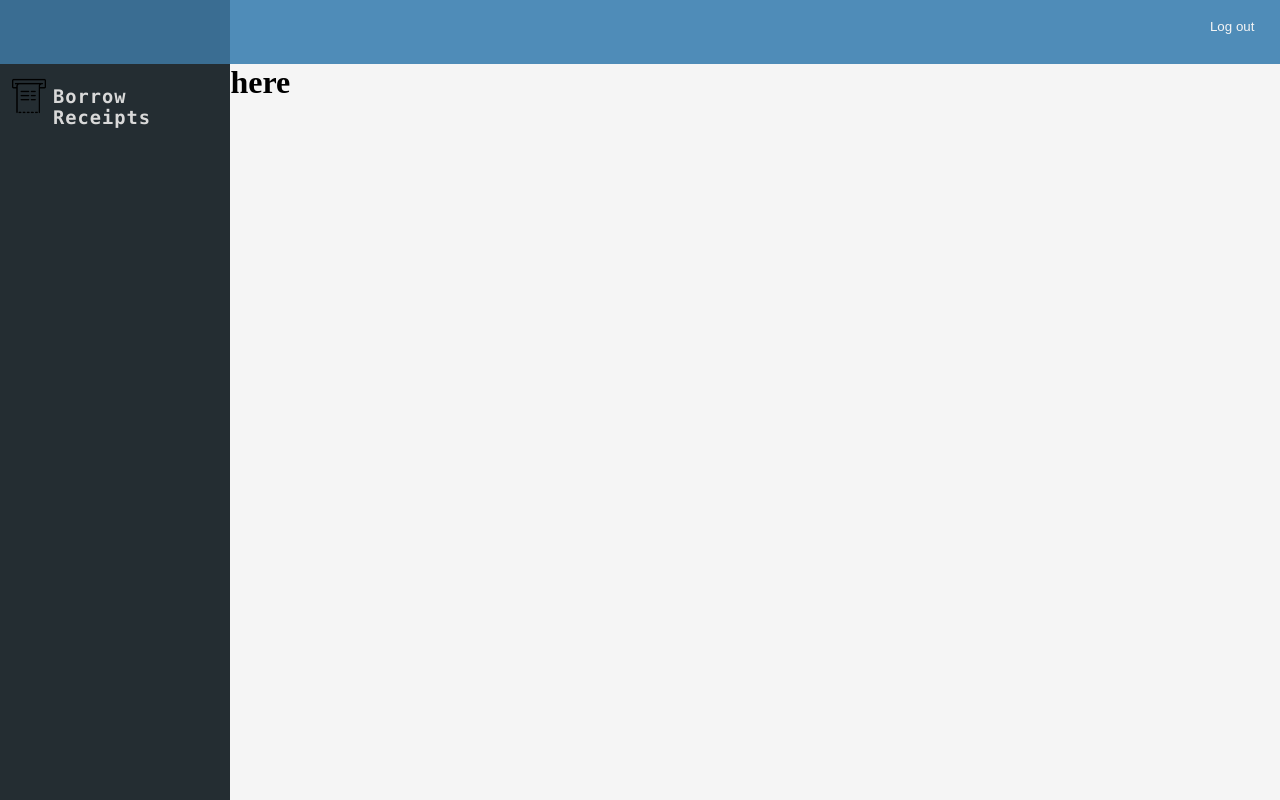
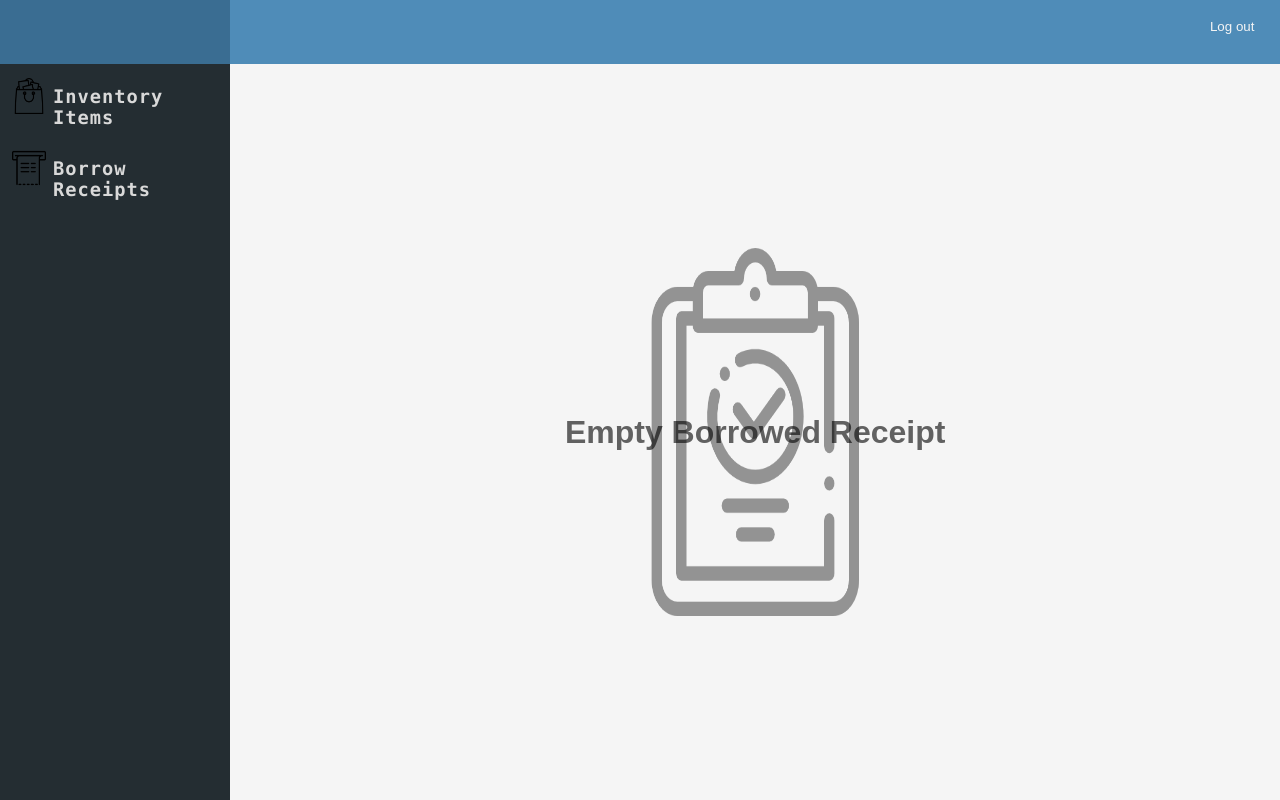
Before and after one commit to jmNepomuceno/inventorymw-a, a React (Create React App) app: page /inventorymw-a/borrow/borrow-receipt in a window 1280 px wide. Built offline with nearby package versions, Linux system fonts and the light colour scheme.

Commit message:
add items side bar, admin main page

```diff
--- a/src/App.jsx
+++ b/src/App.jsx
@@ -3,6 +3,7 @@ import {BrowserRouter as Router, Switch, Route} from 'react-router-dom'
 import Modal from 'react-modal'
 
 import Borrow from './components/Borrow'
+import Admin from './components/Admin'
 
 import Home from './Home'
 
@@ -41,6 +42,7 @@ class App extends Component {
                             getIDNum={this.getIDNum.bind(this)}
                         />)} />
                         <Route path="/borrow" render={(props) => (<Borrow usersInfo={usersData}/>)} />
+                        <Route path="/admin" render={(props) => (<Admin/>)} />
                     </Switch>
                 </div>
             </Router>
--- /dev/null
+++ b/src/components/Admin.jsx
@@ -0,0 +1,14 @@
+import React, { Component } from 'react';
+
+class Admin extends Component {
+    state = {  }
+    render() {
+        return (
+            <div>
+                <h1>Admin Main Page</h1>
+            </div>
+        );
+    }
+}
+
+export default Admin;
--- a/src/components/Borrow.jsx
+++ b/src/components/Borrow.jsx
@@ -1,4 +1,4 @@
-import React, { Component } from 'react';
+import React, { Component, useState } from 'react';
 import {BrowserRouter as Router, Switch, Route} from 'react-router-dom'
 import Header from './Header'
 import SideBar from './SideBar'
@@ -6,7 +6,13 @@ import BorrowReceipts from './BorrowReceipts'
 import ItemsCardMain from './ItemsCardMain'
 
 class Borrow extends Component {
-    state = {}
+    state = {
+        had_borrow_receipts: false,
+    }
+
+    showAllBorrowRcp = () => {
+        this.setState({had_borrow_receipts: !this.state.had_borrow_receipts})
+    }
 
     render() {
         return (
@@ -15,8 +21,13 @@ class Borrow extends Component {
                 <SideBar />
                 <main className="sub-main">
                     <Switch>
-                        <Route path="/borrow/items" exact render={(props) => (<ItemsCardMain attr={this.props} />)} />
-                        <Route path="/borrow/borrow-receipt" exact render={(props) => (<BorrowReceipts />)} />
+                        <Route path="/borrow/items" exact render={(props) => (
+                            <ItemsCardMain attr={this.props} had_borrow_receipts={this.state.had_borrow_receipts}
+                            showAllBorrowRcp={this.showAllBorrowRcp}/>
+                        )} />
+                        <Route path="/borrow/borrow-receipt" exact render={(props) => (
+                            <BorrowReceipts had_borrow_receipts={this.state.had_borrow_receipts}/>
+                        )} />
                     </Switch>
                 </main>
             </div>
@@ -24,4 +35,33 @@ class Borrow extends Component {
     }
 }
 
+// function Borrow(props){
+
+//     const [state, setState] = useState({
+//         had_borrow_receipts: false,
+//     });
+
+//     const showAllBorrowRcp = () => {
+//         setState({had_borrow_receipts: !state.had_borrow_receipts})
+//     }
+
+//     return(
+//         <div>
+//                  <Header visitorsName={props.usersInfo.valUserName}/>
+//                  <SideBar />
+//                  <main className="sub-main">
+//                      <Switch>
+//                          <Route path="/borrow/items" exact render={(props) => (
+//                              <ItemsCardMain attr={props} had_borrow_receipts={state.had_borrow_receipts}
+//                              showAllBorrowRcp={showAllBorrowRcp}/>
+//                          )} />
+//                          <Route path="/borrow/borrow-receipt" exact render={(props) => (
+//                              <BorrowReceipts had_borrow_receipts={state.had_borrow_receipts}/>
+//                          )} />
+//                      </Switch>
+//                  </main>
+//              </div>
+//     )
+// }
+
 export default Borrow;
--- a/src/components/BorrowReceipts.jsx
+++ b/src/components/BorrowReceipts.jsx
@@ -1,11 +1,22 @@
 import React, { Component } from 'react';
+
+import clipboardImg from '../imgs/clipboard.png'
 
 class BorrowReceipts extends Component {
     state = {  }
     render() {
+        console.log(this.props.had_borrow_receipts)
+        if(!this.props.had_borrow_receipts){
+            return (
+                <div id="empty-borrow-receipt-div">
+                    <img src={clipboardImg} />
+                    <h1>Empty Borrowed Receipt</h1>
+                </div>
+            )
+        }
         return (
             <div>
-                <h1>here</h1>
+                <h1>meron</h1>
             </div>
         );
     }
--- a/src/components/ItemsCardMain.jsx
+++ b/src/components/ItemsCardMain.jsx
@@ -5,20 +5,13 @@ import ItemsCard from './ItemsCard'
 import itemsData from '../files/ItemsList'
 
 class ItemsCardMain extends Component {
-    state = {
-        had_borrow_receipts: false,
-    }
-
-
-    showAllBorrowRcp = () => {
-        this.setState({had_borrow_receipts: this.state.had_borrow_receipts})
-    }
+    state = {}
 
     render() {
         const ItemsCardComponents = itemsData.map(elem =>{
             return <ItemsCard key={elem.key} attr={elem}
-                    usersInfo={this.props.attr.usersInfo} showAllBorrowRcp={this.showAllBorrowRcp}
-                    hadBorrowRcp={this.state.had_borrow_receipts}
+                    usersInfo={this.props.attr.usersInfo} showAllBorrowRcp={this.props.showAllBorrowRcp}
+                    hadBorrowRcp={this.props.had_borrow_receipts}
                 />
         })
         return (
--- a/src/components/SideBarsComponents.jsx
+++ b/src/components/SideBarsComponents.jsx
@@ -3,14 +3,19 @@ import React, { Component } from 'react';
 import {Link} from 'react-router-dom'
 
 import receiptImg from '../imgs/receipt.png'
+import shopImg from '../imgs/shop.png'
 
 class SideBarsComponents extends Component {
     state = {  }
     render() {
+        const iconUrls = {
+            1: shopImg,
+            2: receiptImg
+        }
         return (
             <Link to={this.props.attr.linkUrl}>
                 <div className="side-bar-compo">
-                    <img id="side-bar-icon" src={receiptImg} />
+                    <img id="side-bar-icon" src={iconUrls[this.props.attr.id]} />
                     <h3> {this.props.attr.name} </h3>
                 </div>
             </Link>
--- a/src/components/VisitorsSection.jsx
+++ b/src/components/VisitorsSection.jsx
@@ -19,7 +19,24 @@ class VisitorsSection extends Component {
         this.setState({is_log_showed: !this.state.is_log_showed})
     }
 
-    checkAdminLogIn = () =>{
+    borrowClick = (id) =>{
+        this.setState({borrowClicked: !this.state.borrowClicked})
+
+        if(this.refs.first_name_ref.value.length > 0 && this.refs.last_name_ref.value.length > 0 &&
+            this.refs.id_name_ref.value.length > 0){
+
+                if(id === 1){
+                    this.refs.btn_log_ref_1.style.pointerEvents = "auto"
+                    this.refs.btn_log_ref_1.style.opacity = "1"
+                }
+                if(id === 3){
+                    this.refs.btn_log_ref_3.style.pointerEvents = "auto"
+                    this.refs.btn_log_ref_3.style.opacity = "1"
+                }
+            }
+    }
+
+    adminBtnShow = () =>{
         if(this.refs.username_ref.value !== 'Admin' && this.refs.password_ref.value !== 'Administrator'){
             this.refs.username_ref.style.border = '2px solid red'
             this.refs.password_ref.style.border = '2px solid red'
@@ -47,41 +64,8 @@ class VisitorsSection extends Component {
             this.refs.wrong_icon_u_ref.style.display = "none"
             this.refs.wrong_icon_p_ref.style.display = "none"
 
-            this.refs.username_ref.value = ''
-            this.refs.password_ref.value = ''
-
-            this.refs.admin_btn_logIn_ref.style.pointerEvents = "none"
-            this.refs.admin_btn_logIn_ref.style.opacity = "0.5"
-
-            alert('Welcome Admin')
-        }
-    }
-
-    borrowClick = (id) =>{
-        this.setState({borrowClicked: !this.state.borrowClicked})
-
-        if(this.refs.first_name_ref.value.length > 0 && this.refs.last_name_ref.value.length > 0 &&
-            this.refs.id_name_ref.value.length > 0){
-
-                if(id === 1){
-                    this.refs.btn_log_ref_1.style.pointerEvents = "auto"
-                    this.refs.btn_log_ref_1.style.opacity = "1"
-                }
-                if(id === 3){
-                    this.refs.btn_log_ref_3.style.pointerEvents = "auto"
-                    this.refs.btn_log_ref_3.style.opacity = "1"
-                }
-            }
-    }
-
-    adminBtnShow = () =>{
-        if(this.refs.username_ref.value.length > 0 && this.refs.password_ref.value.length > 0){
-
             this.refs.admin_btn_logIn_ref.style.pointerEvents = "auto"
             this.refs.admin_btn_logIn_ref.style.opacity = "1"
-        }else{
-            this.refs.admin_btn_logIn_ref.style.pointerEvents = "none"
-            this.refs.admin_btn_logIn_ref.style.opacity = "0.5"
         }
     }
 
@@ -131,7 +115,11 @@ class VisitorsSection extends Component {
 
                             <div id="user-name-div">
                                 <div id="u-name-icon"></div>
-                                <input id="u-name" type="text" placeholder="Username" ref="username_ref"/>
+                                <input id="u-name"
+                                    type="text"
+                                    placeholder="Username"
+                                    ref="username_ref"
+                                    onChange={this.adminBtnShow}/>
                                 <div id="wrong-icon-u" ref="wrong_icon_u_ref"></div>
                             </div>
 
@@ -142,19 +130,19 @@ class VisitorsSection extends Component {
                                     type="text"
                                     placeholder="Password"
                                     ref="password_ref"
-                                    onKeyUp={this.adminBtnShow}
+                                    onChange={this.adminBtnShow}
                                 />
                                 <div id="wrong-icon-p" ref="wrong_icon_p_ref"></div>
                             </div>
 
-                            <button
-                                    className="logIn-btn"
-                                    ref="admin_btn_logIn_ref"
-                                    onClick={this.checkAdminLogIn}>
+                            <Link to="/admin">
+                                <button
+                                        className="logIn-btn"
+                                        ref="admin_btn_logIn_ref">
 
-                                <span> Log In </span>
-                            </button>
-
+                                    <span> Log In </span>
+                                </button>
+                            </Link>
                         </div>
                     </div>
                 </section>
--- a/src/files/sideBarLists.js
+++ b/src/files/sideBarLists.js
@@ -1,13 +1,14 @@
 const sideBarList = [
     {
         id:1,
+        name: 'Inventory Items',
+        linkUrl: '/borrow/items'
+    },
+    {
+        id:2,
         name: 'Borrow Receipts',
         linkUrl: '/borrow/borrow-receipt'
     }
-    // {
-    //     id:2,
-    //     name: 'Di ko pa alam'
-    // }
 ]
 
 export default sideBarList
--- a/src/index.css
+++ b/src/index.css
@@ -38,9 +38,10 @@ body{
 .home-header .title-div #school-logo{
   position: absolute;
   top:5%;
-  left:3%;
-  width:18%;
-  height:40%;
+  left:-47%;
+  width:45%;
+  height:100%;
+  opacity:0.5;
   /* top:5%;
   left:-40%; */
 }
@@ -48,9 +49,10 @@ body{
 .home-header .title-div #inventory-logo{
   position: absolute;
   top:5%;
-  right:3%;
-  width:18%;
-  height:40%;
+  right:-50%;
+  width:45%;
+  height:100%;
+  opacity:0.5;
 }
 
 /* nav{
@@ -794,6 +796,31 @@ aside .side-bar-compo h3{
   }
 }
 
+.sub-main #empty-borrow-receipt-div{
+  position:relative;
+  width:100%;
+  height:100%;
+}
+
+.sub-main #empty-borrow-receipt-div img{
+  position:absolute;
+  width:25%;
+  height:50%;
+  top:50%;
+  left:50%;
+  transform: translate(-50%,-50%);
+  opacity:0.4;
+}
+
+.sub-main #empty-borrow-receipt-div h1{
+  position:absolute;
+  top:50%;
+  left:50%;
+  transform: translate(-50%,-50%);
+  font-family: Arial, Helvetica, sans-serif;
+  opacity:0.6;
+}
+
 .modal-body{
   position:relative;
   width:100%;
```
Also changed, not shown: src/imgs/clipboard.png (added), src/imgs/shop.png (added).
